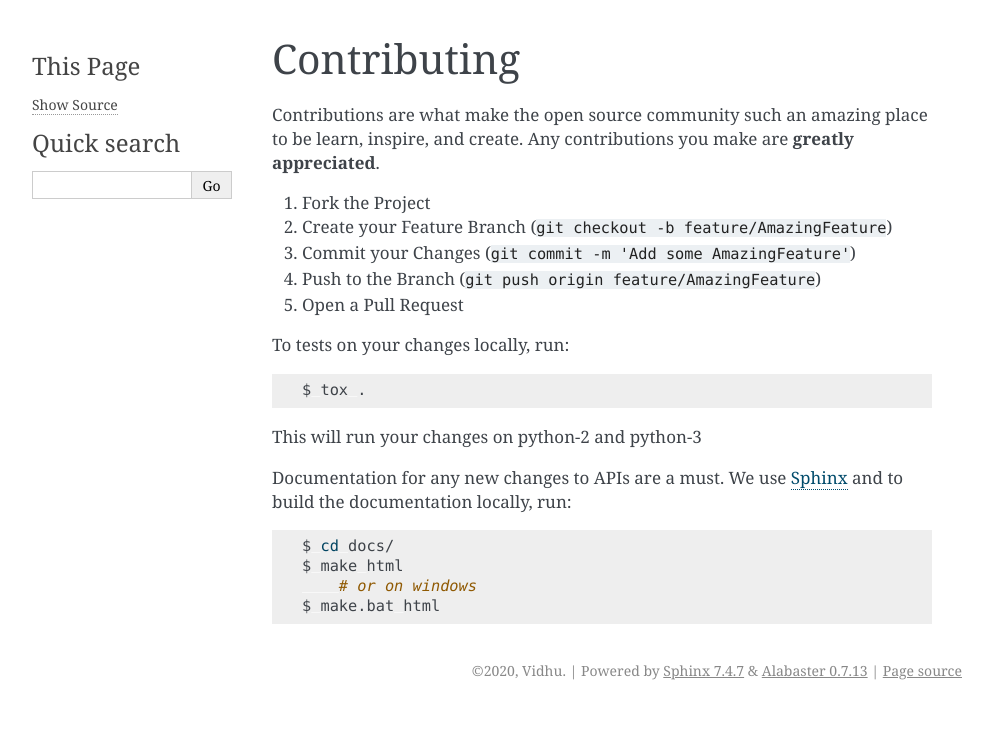
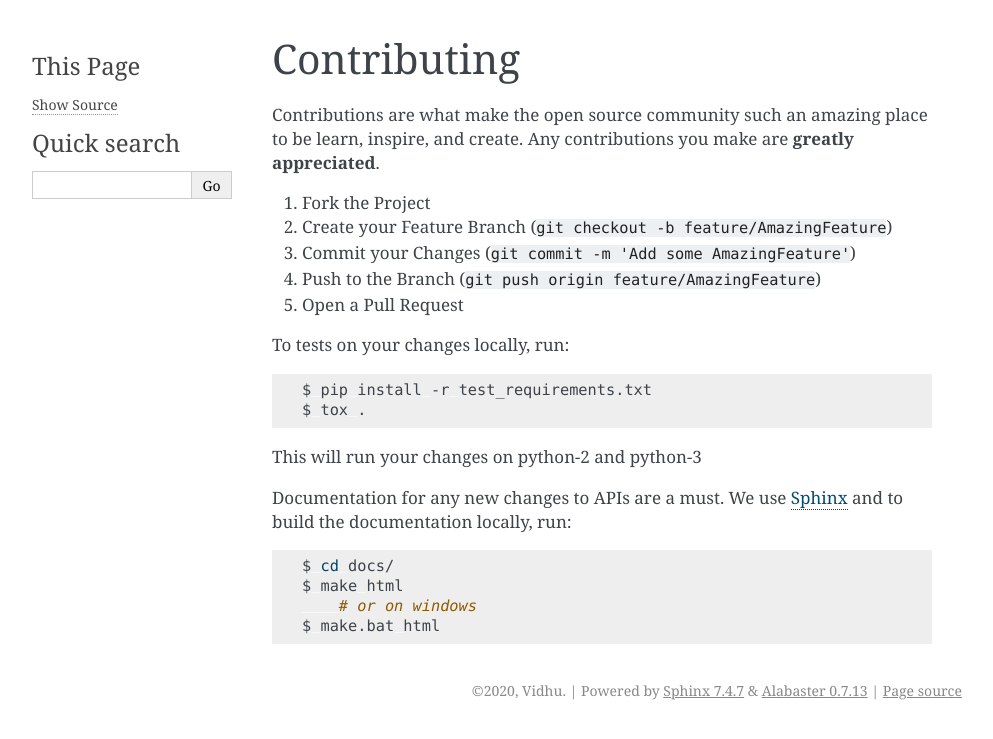
Before and after one commit to vidhu/PyTapable, a Sphinx documentation site: the page built from docs/source/contributing.rst, in a window 1280 px wide. Shown: the top 739 px of the page, without its empty margins (148-1141 px from the left). Built offline with Sphinx 7.4.7, drawn with Linux system fonts in a browser that asks for light colours.

Commit message:
update contributing doc in sphinx docs

```diff
--- a/docs/source/contributing.rst
+++ b/docs/source/contributing.rst
@@ -15,6 +15,7 @@ To tests on your changes locally, run:
 
 .. code-block:: bash
 
+   $ pip install -r test_requirements.txt
    $ tox .
 
 This will run your changes on python-2 and python-3
```
